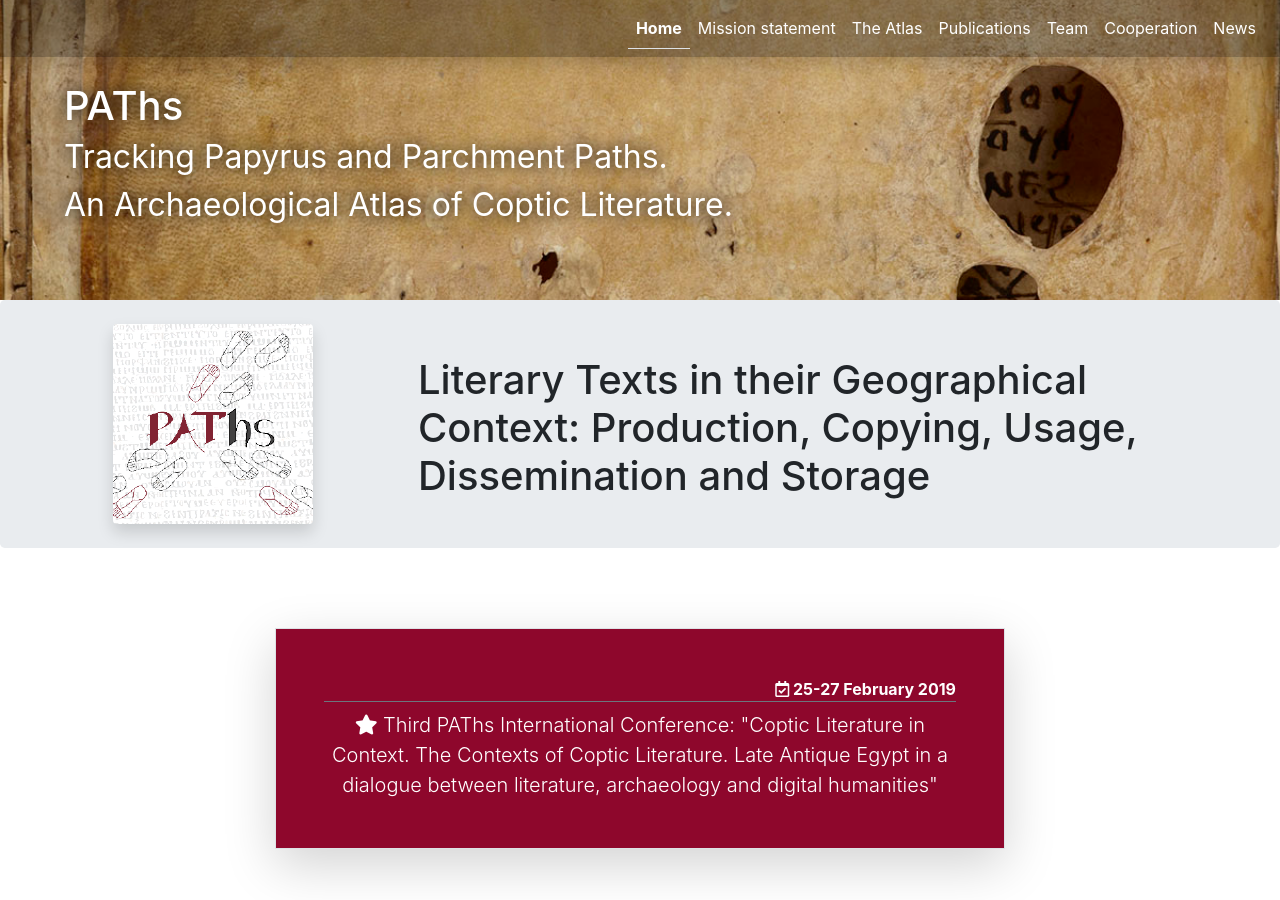
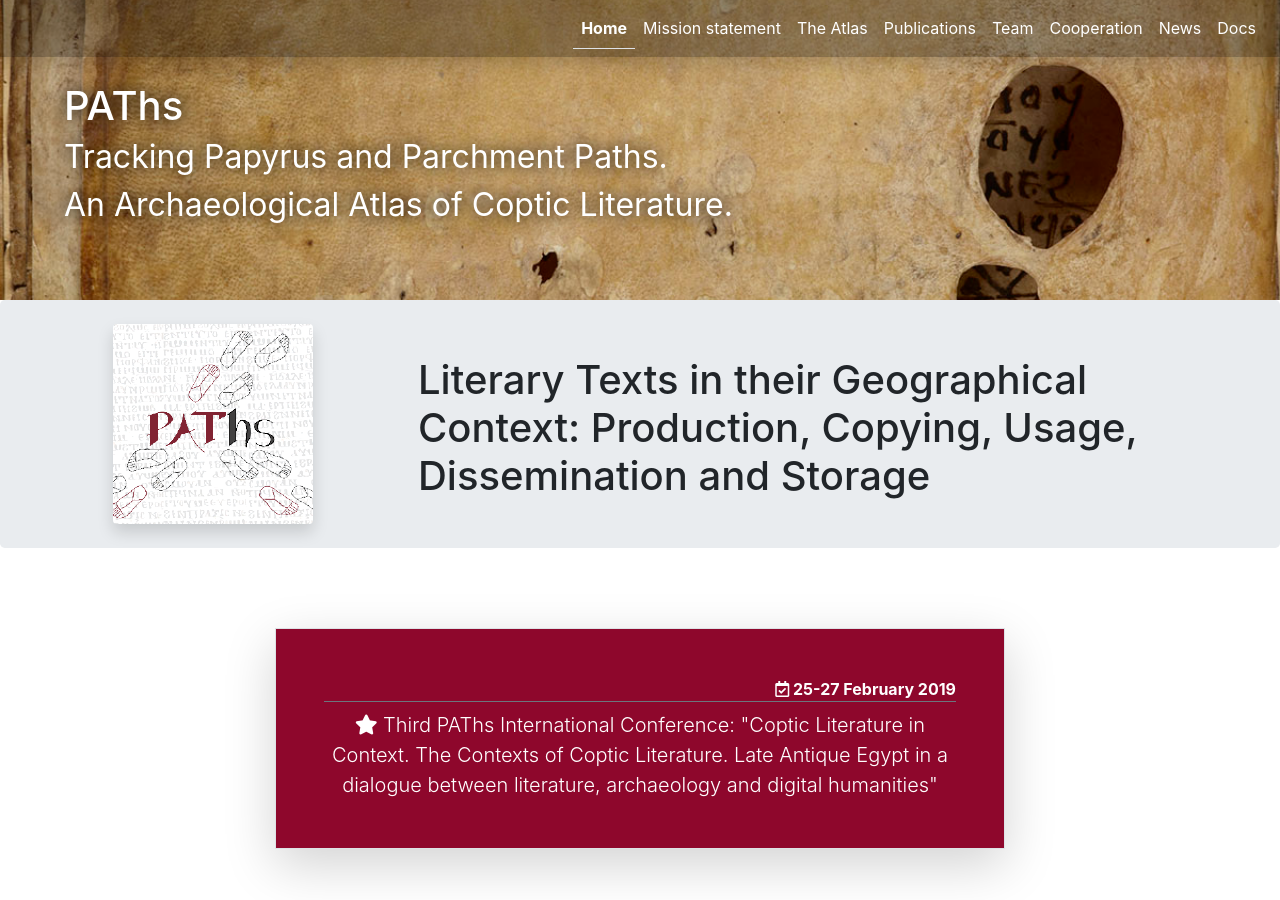
Before and after one commit to paths-erc/paths-erc, a Jekyll site: the page built from index.md, in a window 1280 px wide and 900 px high. Built offline with Jekyll 4.4.1, drawn with Linux system fonts in a browser that asks for light colours; nearby versions of some CDN libraries; our own code applies the rules of GitHub Pages for plain Markdown files.

Commit message:
Added docs to main menu

```diff
--- a/_data/menu.yaml
+++ b/_data/menu.yaml
@@ -21,3 +21,6 @@ docs:
 
 - title: News
   url: /news
+
+- title: Docs
+  url: https://docs.paths-erc.eu
```
